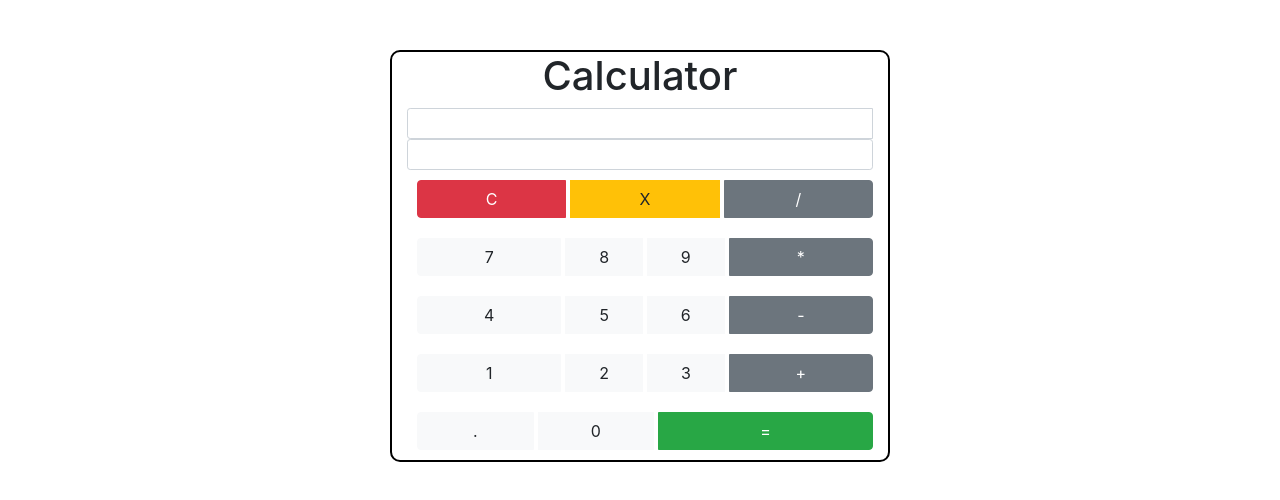
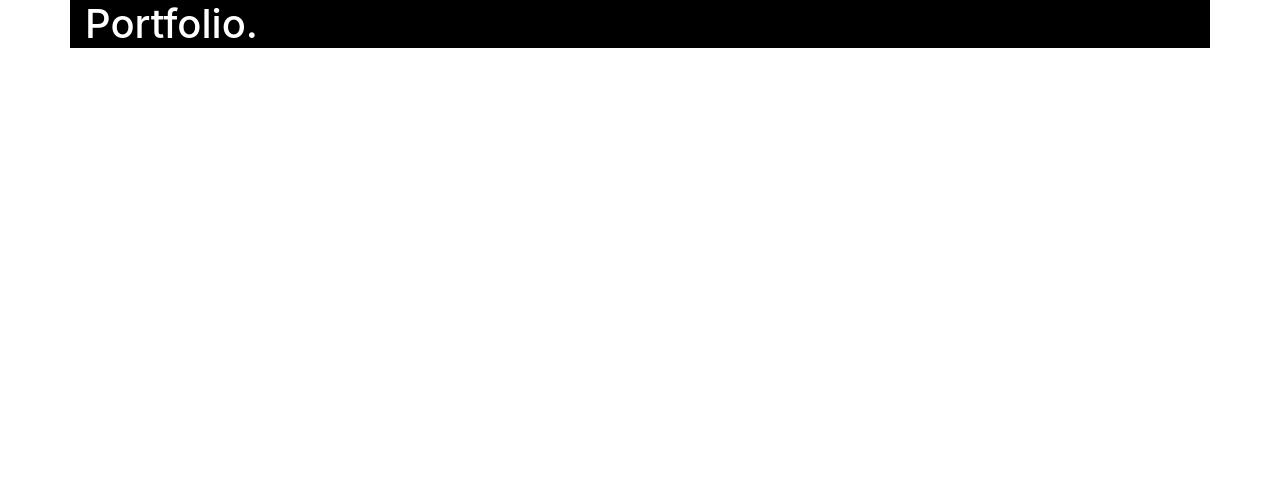
Before and after one commit to ritshkr1/ritshkr1.github.io, an Angular app: page / in a window 1280 px wide. Shown: the top 500 px of the page. Built offline with nearby package versions, Linux system fonts and the light colour scheme.

Commit message:
Portfolio Intro

```diff
--- a/src/app/app.component.html
+++ b/src/app/app.component.html
@@ -1,44 +1,3 @@
 <div class="container">
-  <h1>Calculator</h1>
-  <!-- The first row displays the user input including the operators.
-The second row displays the result as the user type.
-C Clears all displays
-x clears the last input i.e delete
-/, X,- & + are our four operators for division, multiplication subtraction & addition
-use . to enter the decimal numbers
-= Calculates and resets the user input. -->
-<div class="input-group input-group-sm col-sm-12 m-0 p-0">
-  <div class="col-sm-12 form-control text-lg-right" type="text">{{data}}</div>
-<div class="input-group input-group-sm col-sm-12 m-0 p-0">
-  <div class="form-control text-sm-right" type="text">{{result}}</div></div>
-<div class="container-body">
-<div class="btn-group">
-  <button class="btn btn-danger" (click)="allClear()">C</button>
-  <button class="btn btn-warning" (click)="clear()">X</button>
-  <button class="btn btn-secondary" (click)="pressOperator('/')">/</button>
+  <h1>Portfolio.</h1>
 </div>
-<div class="btn-group">
-  <button class="btn btn-light col-2.5" (click)="pressNum('7')">7</button>
-  <button class="btn btn-light col-2" (click)="pressNum('8')">8</button>
-  <button class="btn btn-light col-2" (click)="pressNum('9')">9</button>
-  <button class="btn btn-secondary col-4" (click)="pressOperator('*')">*</button>
-</div>
-<div class="btn-group">
-  <button class="btn btn-light col-2.5" (click)="pressNum('4')">4</button>
-  <button class="btn btn-light col-2" (click)="pressNum('5')">5</button>
-  <button class="btn btn-light col-2" (click)="pressNum('6')">6</button>
-  <button class="btn btn-secondary col-4" (click)="pressOperator('-')">-</button>
-</div>
-<div class="btn-group">
-  <button class="btn btn-light col-2.5" (click)="pressNum('1')">1</button>
-  <button class="btn btn-light col-2" (click)="pressNum('2')">2</button>
-  <button class="btn btn-light col-2" (click)="pressNum('3')">3</button>
-  <button class="btn btn-secondary col-4" (click)="pressOperator('+')">+</button>
-</div>
-<div class="btn-group">
-  <button class="btn btn-light col-3" (click)="pressNum('.')">.</button>
-  <button class="btn btn-light col-3" (click)="pressNum('0')">0</button>
-  <button class="btn btn-success col-6" (click)="getAnswer()">=</button>
-</div>
-</div>
-</div>
--- a/src/app/app.component.scss
+++ b/src/app/app.component.scss
@@ -1,24 +1,6 @@
-
-input[type=number]::-webkit-inner-spin-button,
-input[type=number]::-webkit-outer-spin-button {
-  -webkit-appearance: none;
-  margin: 0;
-}
-.container{
-  border: 2px solid black;
-  margin-top: 50px;
-  width: 500px;
-  border-radius: 10px;
-
+*{
+  background-color: black;
 }
 h1{
-  text-align: center;
+  color: white;
 }
-.btn-group{
-  width: 100%;
-  margin: 5px;
-}
-.btn{
-  width: 100%;
-  margin: 5px;
-}
--- a/src/app/app.component.ts
+++ b/src/app/app.component.ts
@@ -6,86 +6,6 @@ import { Component } from '@angular/core';
   styleUrls: ['./app.component.scss']
 })
 export class AppComponent {
-  title = 'Calculator_Projects';
-  data: string = "";
-  result:string = "";
-  clear() {
-    if (this.data !="" ) {
-      this.data=this.data.substr(0, this.data.length-1)
-    }
-  }
+  title = 'Ritesh Kumar';
 
-  allClear() {
-    this.data = '';
-    this.result = '';
-  }
-  pressNum(num: string) {
-
-    //Do Not Allow . more than once
-    if (num==".") {
-      if (this.data !="" ) {
-
-        const lastNum=this.getLastOperand()
-        console.log(lastNum.lastIndexOf("."))
-        if (lastNum.lastIndexOf(".") >= 0) return;
-      }
-    }
-    if (num=="0") {
-      if (this.data=="" ) {
-        return;
-      }
-      const PrevKey = this.data[this.data.length - 1];
-      if (PrevKey === '/' || PrevKey === '*' || PrevKey === '-' || PrevKey === '+')  {
-          return;
-      }
-    }
-
-    this.data = this.data + num
-    this.calcAnswer();
-  }
-  getLastOperand() {
-    let pos:number;
-    console.log(this.data)
-    pos=this.data.toString().lastIndexOf("+")
-    if (this.data.toString().lastIndexOf("-") > pos) pos=this.data.lastIndexOf("-")
-    if (this.data.toString().lastIndexOf("*") > pos) pos=this.data.lastIndexOf("*")
-    if (this.data.toString().lastIndexOf("/") > pos) pos=this.data.lastIndexOf("/")
-    console.log('Last '+this.data.substr(pos+1))
-    return this.data.substr(pos+1)
-  }
-  pressOperator(op: string) {
-
-    //Do not allow operators more than once
-    const lastKey = this.data[this.data.length - 1];
-    if (lastKey === '/' || lastKey === '*' || lastKey === '-' || lastKey === '+')  {
-      return;
-    }
-
-    this.data = this.data + op
-    this.calcAnswer();
-  }
-  calcAnswer() {
-    let formula = this.data;
-
-    let lastKey = formula[formula.length - 1];
-
-    if (lastKey === '.')  {
-      formula=formula.substr(0,formula.length - 1);
-    }
-
-    lastKey = formula[formula.length - 1];
-
-    if (lastKey === '/' || lastKey === '*' || lastKey === '-' || lastKey === '+' || lastKey === '.')  {
-      formula=formula.substr(0,formula.length - 1);
-    }
-
-    console.log("Formula " +formula);
-    this.result = eval(formula);
-  }
-
-  getAnswer() {
-    this.calcAnswer();
-    this.data = this.result;
-    if (this.data=="0") this.data="";
-  }
 }
```
